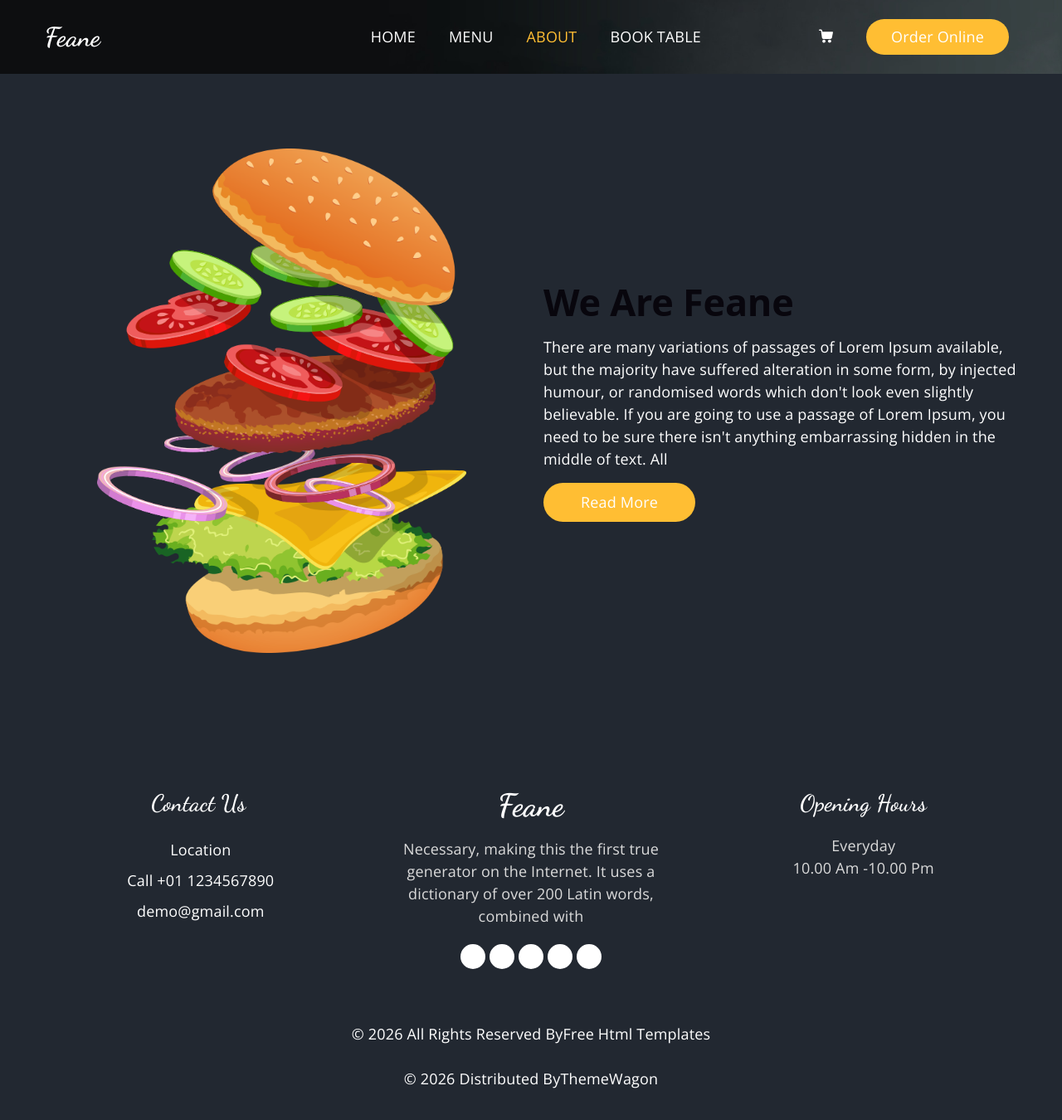
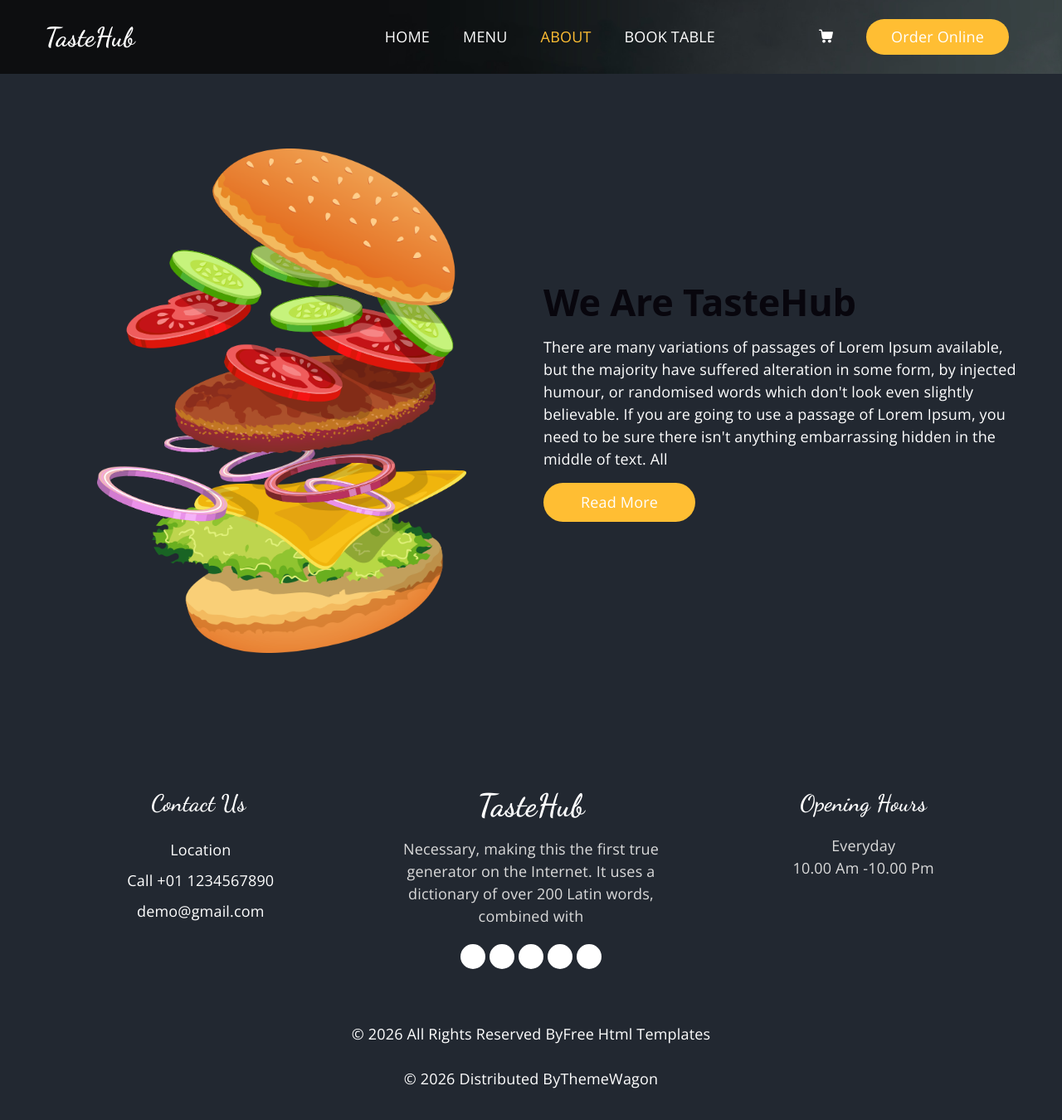
Before and after one commit to Navin8491/Taesthub, a React (Vite) app: page /about in a window 1280 px wide. Shown: the top 1350 px of the page at 83% size. Built offline with nearby package versions, Linux system fonts and the light colour scheme; the HTML template or start-up script is replaced by a standard one.

Commit message:
rebrand: Rename Feane to TasteHub across all components

```diff
--- a/index.html
+++ b/index.html
@@ -7,12 +7,10 @@
   <!-- Mobile Metas -->
   <meta name="viewport" content="width=device-width, initial-scale=1, shrink-to-fit=no" />
   <!-- Site Metas -->
-  <meta name="keywords" content="" />
-  <meta name="description" content="" />
-  <meta name="author" content="" />
-  <link rel="shortcut icon" href="images/favicon.png" type="">
+  <title>TasteHub - Food Ordering</title>
 
-  <title> Feane </title>
+  <meta name="keywords" content="food, restaurant, order online, pizza, burger, pasta" />
+  <meta name="description" content="TasteHub - Order delicious food online. Best pizza, burgers, pasta and more delivered to your door." />
 
   <!-- bootstrap core css -->
   <link rel="stylesheet" type="text/css" href="/css/bootstrap.css" />
--- a/package.json
+++ b/package.json
@@ -1,5 +1,5 @@
 {
-  "name": "feane-react",
+  "name": "tastehub",
   "private": true,
   "version": "1.0.0",
   "type": "module",
--- a/src/components/layout/Footer.jsx
+++ b/src/components/layout/Footer.jsx
@@ -35,7 +35,7 @@ const Footer = () => {
           <div className="col-md-4 footer-col">
             <div className="footer_detail">
               <Link to="/" className="footer-logo">
-                Feane
+                TasteHub
               </Link>
               <p>
                 Necessary, making this the first true generator on the Internet. It uses a dictionary of over 200 Latin words, combined with
--- a/src/components/layout/Navbar.jsx
+++ b/src/components/layout/Navbar.jsx
@@ -29,7 +29,7 @@ const Navbar = () => {
       <div className="container-fluid px-4 px-lg-5">
         <nav className="navbar navbar-expand-lg custom_nav-container">
           <Link className="navbar-brand" to="/">
-            <span>Feane</span>
+            <span>TasteHub</span>
           </Link>
 
           <button
--- a/src/components/sections/AboutSection.jsx
+++ b/src/components/sections/AboutSection.jsx
@@ -21,7 +21,7 @@ const AboutSection = () => {
             <div className="detail-box">
               <div className="heading_container">
                 <h2>
-                  We Are Feane
+                  We Are TasteHub
                 </h2>
               </div>
               <p>
```
